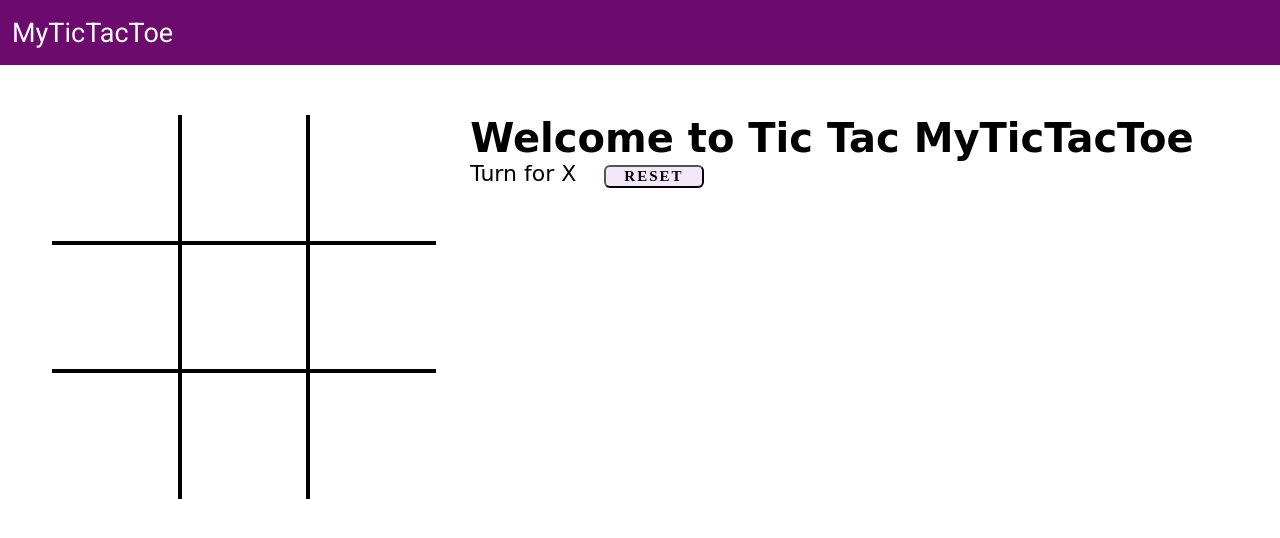
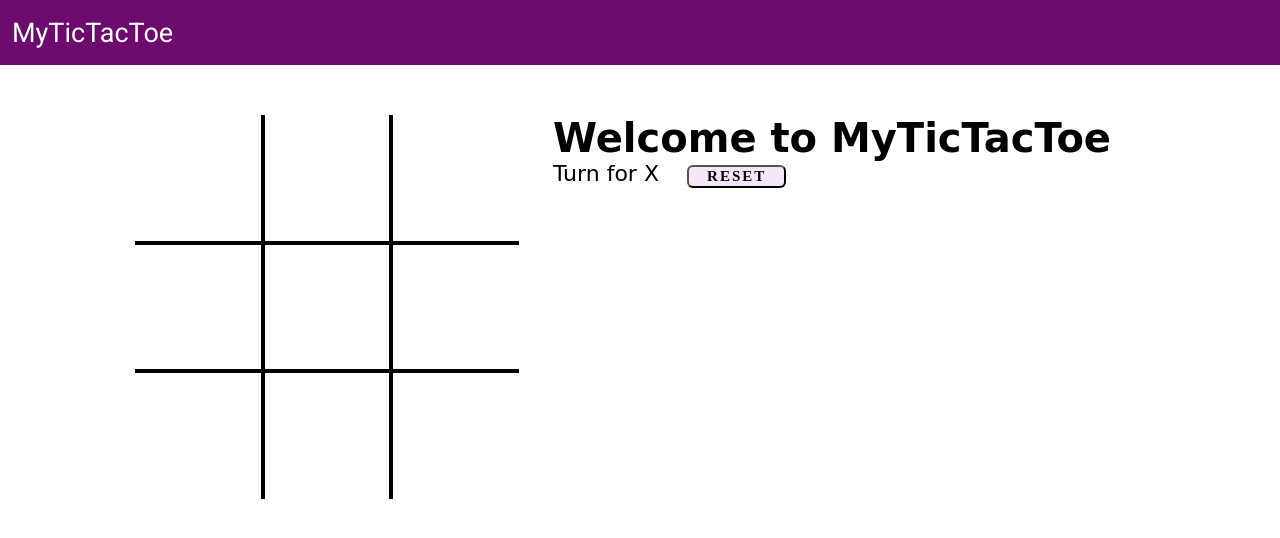
Before and after one commit to aparajitachaturvedi/Tic-Tac-Toe_using-JS, a plain HTML site: page index.html in a window 1280 px wide. Drawn offline with Linux system fonts and the light colour scheme; a web font is replaced by a local one.

Commit message:
Update index.html

```diff
--- a/index.html
+++ b/index.html
@@ -69,7 +69,7 @@
         <div class="box bb-0 br-0"><span class="boxtext"></span></div>
       </div>
       <div class="gameInfo">
-        <h1>Welcome to Tic Tac MyTicTacToe</h1>
+        <h1>Welcome to MyTicTacToe</h1>
         <div>
           <span class="info">Turn for X</span>
           <button id="reset">Reset</button>
```
